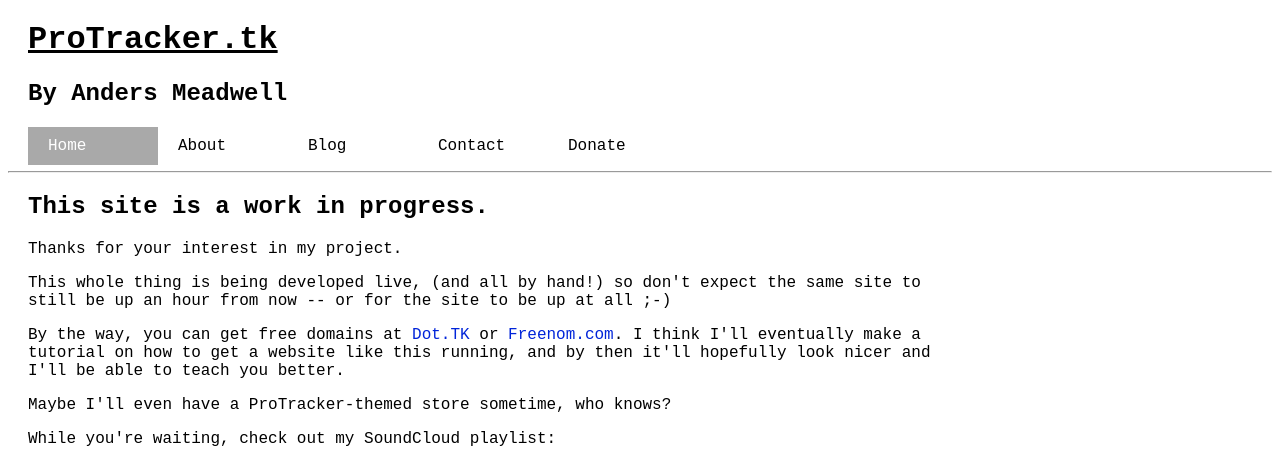
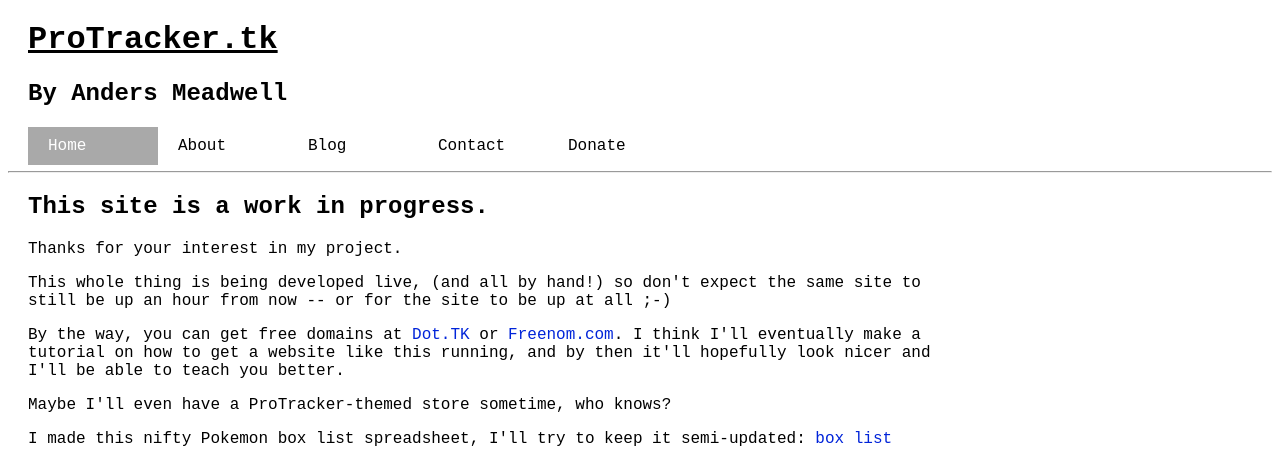
Before and after one commit to seofon7/seofon7.github.io, a Jekyll site: the page index.html, which Jekyll copies as it is, in a window 1280 px wide. Shown: the top 463 px of the page. Built offline with Jekyll 4.4.1, drawn with Linux system fonts in a browser that asks for light colours.

Commit message:
Update index.html

```diff
--- a/index.html
+++ b/index.html
@@ -46,6 +46,7 @@
 		<p>This whole thing is being developed live, (and all by hand!) so don't expect the same site to still be up an hour from now -- or for the site to be up at all ;-)</p>
 		<p>By the way, you can get free domains at <a href="http://dot.tk" target="_blank" class="link">Dot.TK</a> or <a href="https://freenom.com" target="_blank" class="link">Freenom.com</a>. I think I'll eventually make a tutorial on how to get a website like this running, and by then it'll hopefully look nicer and I'll be able to teach you better.</p>
 		<p>Maybe I'll even have a ProTracker-themed store sometime, who knows?</p>
+		<p>I made this nifty Pokemon box list spreadsheet, I'll try to keep it semi-updated: <a href="box-list.html" target="_blank" class="link">box list</a>
 		<p>While you're waiting, check out my SoundCloud playlist:</p>
 		<iframe width="100%" height="450" scrolling="no" frameborder="no" allow="autoplay" src="https://w.soundcloud.com/player/?url=https%3A//api.soundcloud.com/playlists/673562202&color=%234da3d4&auto_play=false&hide_related=false&show_comments=true&show_user=true&show_reposts=false&show_teaser=true" alt="<a href="https://soundcloud.com/anders-meadwell/sets/play_next" style="margin-left: 20px;"></iframe>
 		</main>
```
